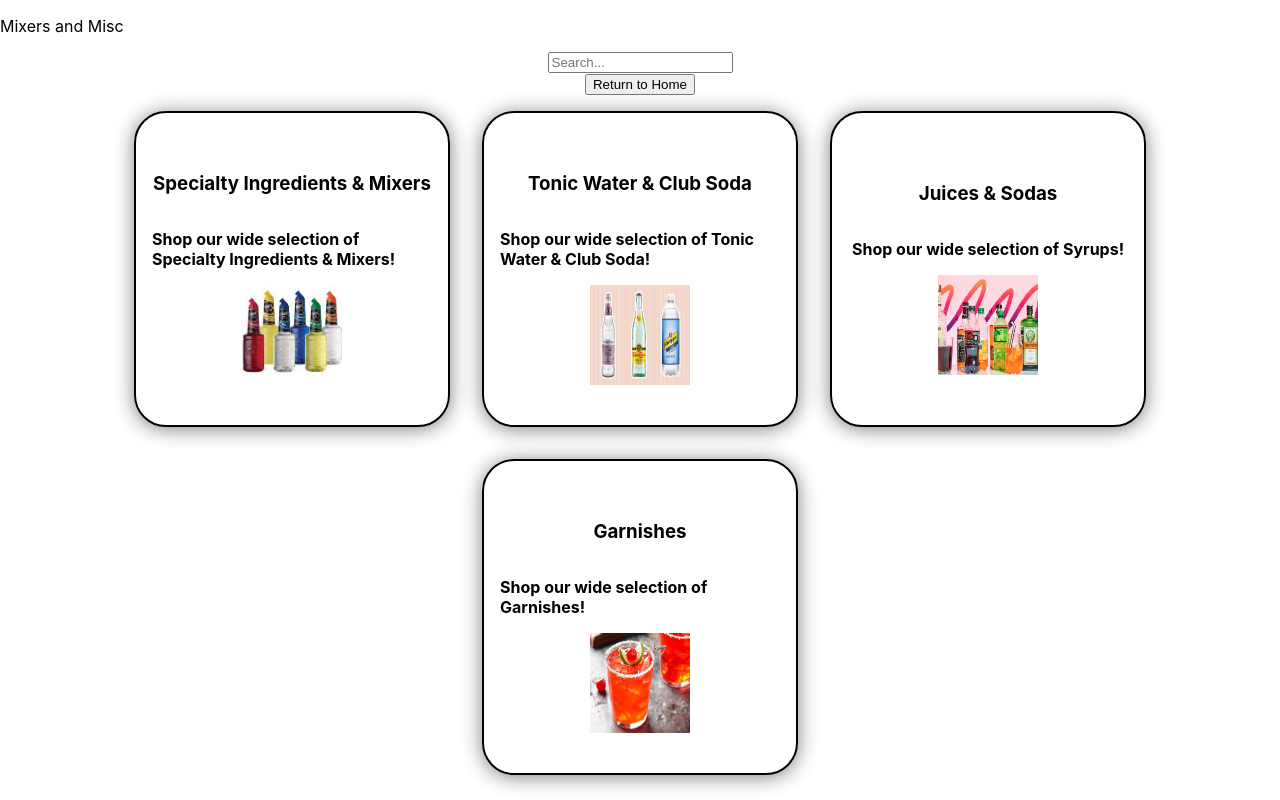
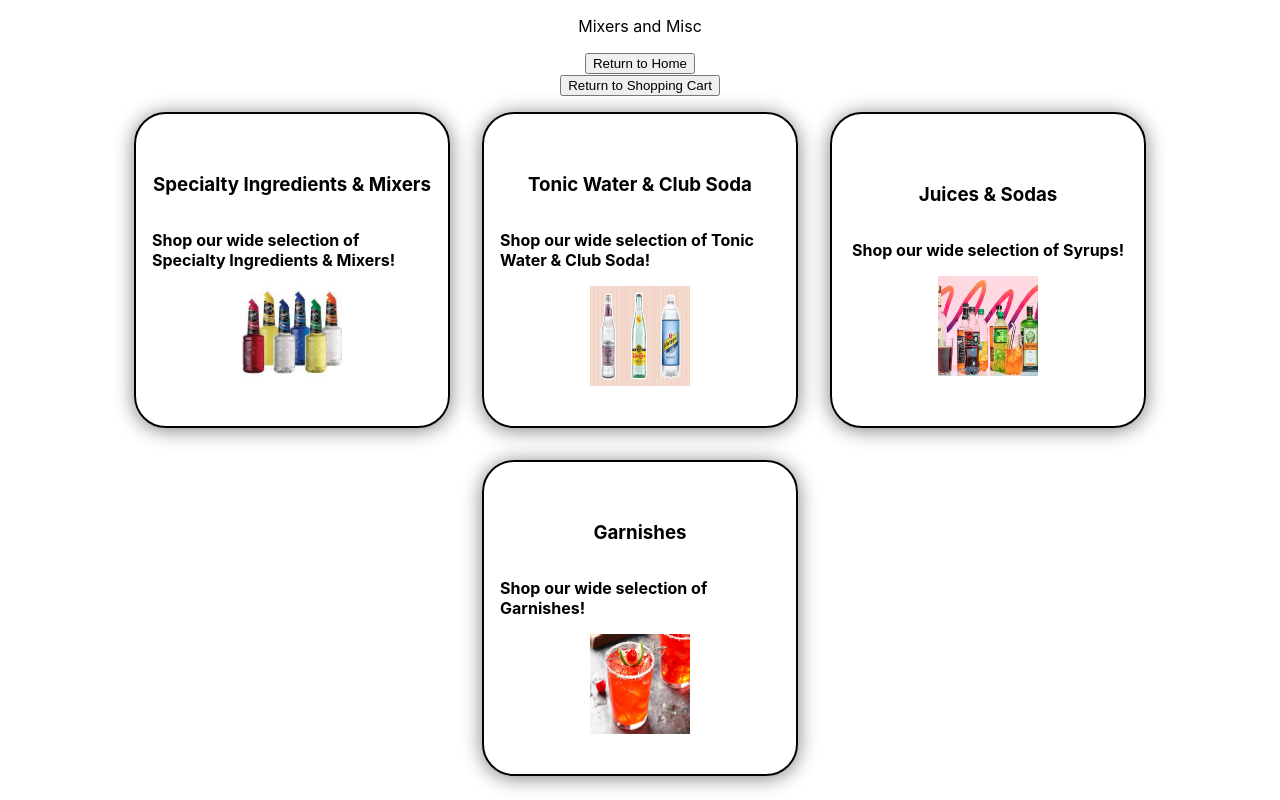
Before and after one commit to mteruel28/Capstone_BarApp, a React (Create React App) app in the folder newbar/: page /MixersAndMisc in a window 1280 px wide. Built offline with nearby package versions, Linux system fonts and the light colour scheme.

Commit message:
new chages , adding buttons to Mixers

```diff
--- a/newbar/src/Cards.js
+++ b/newbar/src/Cards.js
@@ -1,6 +1,5 @@
 import React from 'react';
 import { Link } from 'react-router-dom';
-import doge from './img/dogecrazy.jpg';
 import cart from './img/Shoppingcart.jpg';
 import wine from './img/Wines.jpg';
 import mixers from './img/Mixers.jpg';
--- a/newbar/src/Mixers.js
+++ b/newbar/src/Mixers.js
@@ -1,4 +1,4 @@
-import React from 'react';
+import React from "react";
 import './Mixers.css';
 import MixerItemCards from './MixersItemCards.js';
 import { Link } from 'react-router-dom';
@@ -6,11 +6,10 @@ import { Link } from 'react-router-dom';
 function Mixers(){
     return(
         <div>
-       <p>Mixers and Misc</p>
-       <div className="search-bar-container">
-       <input className="search-bar" placeholder="Search..." type="text"></input>
-</div>
+       <center><p>Mixers and Misc</p></center>
+
 <center> <Link to = '/'><button> Return to Home </button> </Link></center>
+ <center> <Link to = '/shoppingcart'><button> Return to Shopping Cart </button> </Link></center>
 <MixerItemCards/>
 </div>
     )
```
